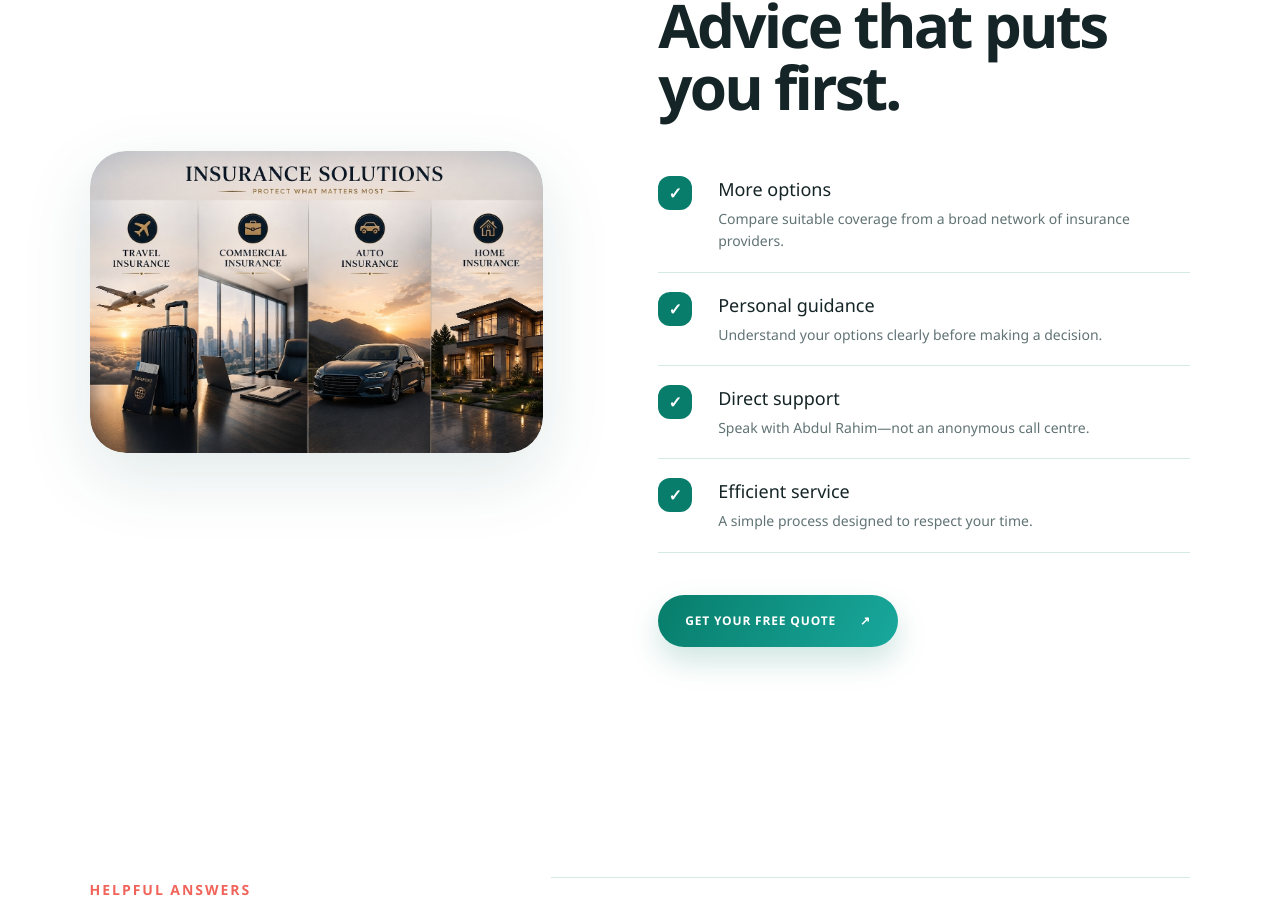
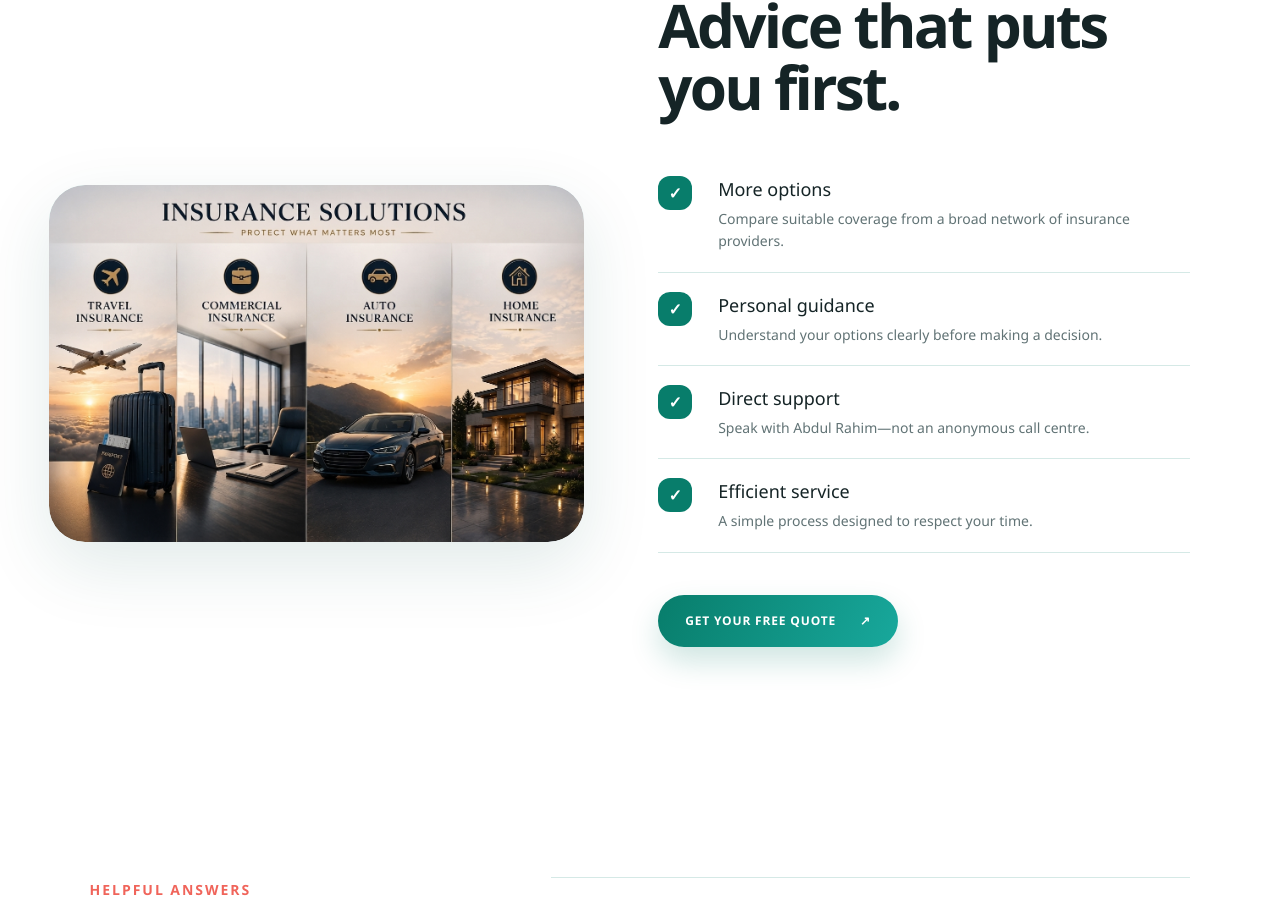
Before and after one commit to Emad979797/Tajwebsitetest, a Next.js app: page / in a window 1280 px wide. Shown: the part 1485-2397 px from the top of the page. Built offline with nearby package versions, Linux system fonts and the light colour scheme.

Commit message:
Enlarge and align insurance solutions visual

```diff
--- a/app/globals.css
+++ b/app/globals.css
@@ -438,6 +438,15 @@ a { color: inherit; }
 }
 .why-visual::before, .why-visual::after { display: none; }
 .why-visual img { width: 100%; height: 100%; object-fit: cover; object-position: center; display: block; border-radius: inherit; }
+@media (min-width: 851px) {
+  .why-visual {
+    width: 118%;
+    max-width: none;
+    justify-self: center;
+    position: relative;
+    top: clamp(62px, 4vw, 82px);
+  }
+}
 .why-copy > .kicker,
 .faq-heading > .kicker,
 .quote-intro > .kicker {
--- a/scripts/export-github-pages.mjs
+++ b/scripts/export-github-pages.mjs
@@ -21,7 +21,7 @@ const providersDetails = `<details class="providers-all"><summary>View all insur
 const baseDocumentHtml = sourceHtml
   .split('<script id="_R_">')[0]
   .replace(/<link rel="preload"[^>]*\/>/g, "")
-  .replace(/<link rel="stylesheet"[^>]*\/>/g, `<link rel="stylesheet" href="${projectPath}/styles.css?v=20260731-1255"/>`)
+  .replace(/<link rel="stylesheet"[^>]*\/>/g, `<link rel="stylesheet" href="${projectPath}/styles.css?v=20260731-1305"/>`)
   .replace(/<script type="module">import \{ injectIntoGlobalHook \}[\s\S]*?<\/script>/g, "")
   .replace(/<script type="module" src="\/@vite\/client"><\/script>/g, "")
   .replace(/<script type="module" src="\/@id\/[^"]+"><\/script>/g, "")
--- a/styles.css
+++ b/styles.css
@@ -438,6 +438,15 @@ a { color: inherit; }
 }
 .why-visual::before, .why-visual::after { display: none; }
 .why-visual img { width: 100%; height: 100%; object-fit: cover; object-position: center; display: block; border-radius: inherit; }
+@media (min-width: 851px) {
+  .why-visual {
+    width: 118%;
+    max-width: none;
+    justify-self: center;
+    position: relative;
+    top: clamp(62px, 4vw, 82px);
+  }
+}
 .why-copy > .kicker,
 .faq-heading > .kicker,
 .quote-intro > .kicker {
```
Also changed, not shown: ar.html (+1 -1 lines), index.html (+1 -1 lines).
